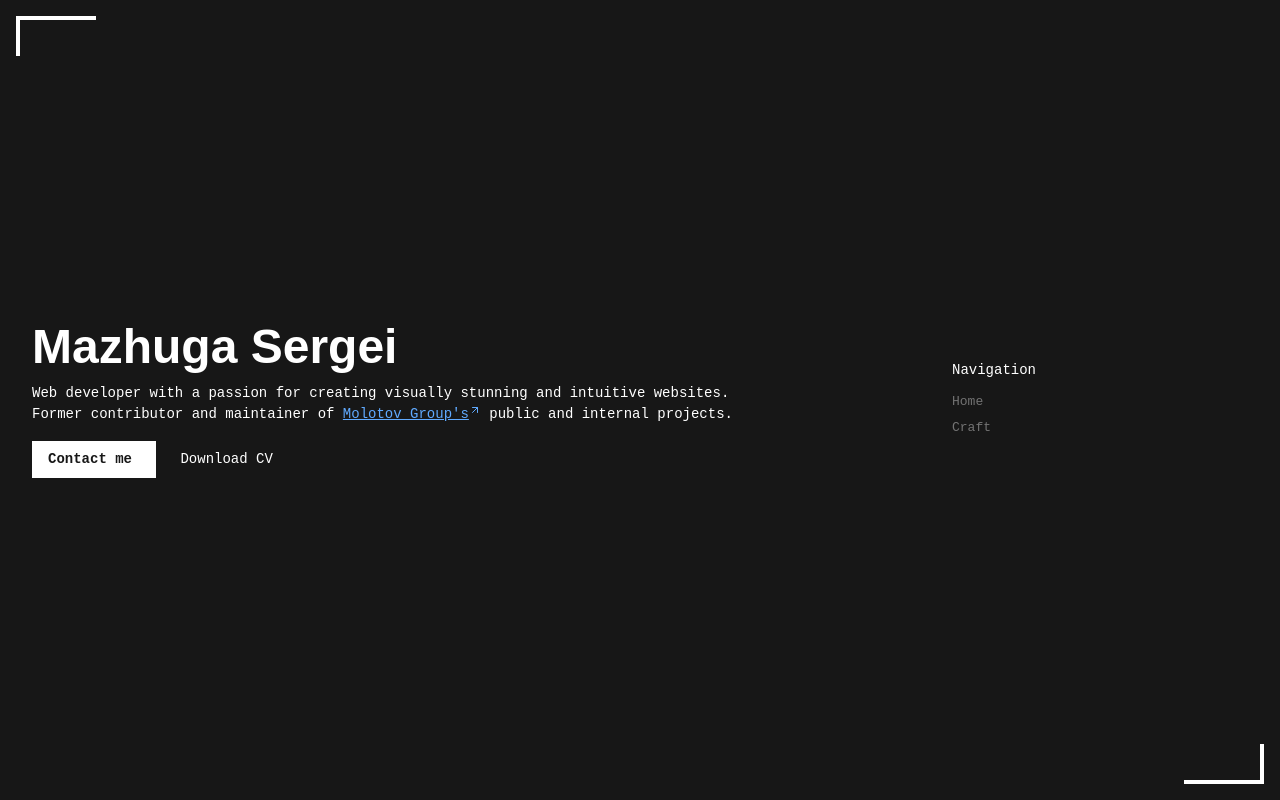
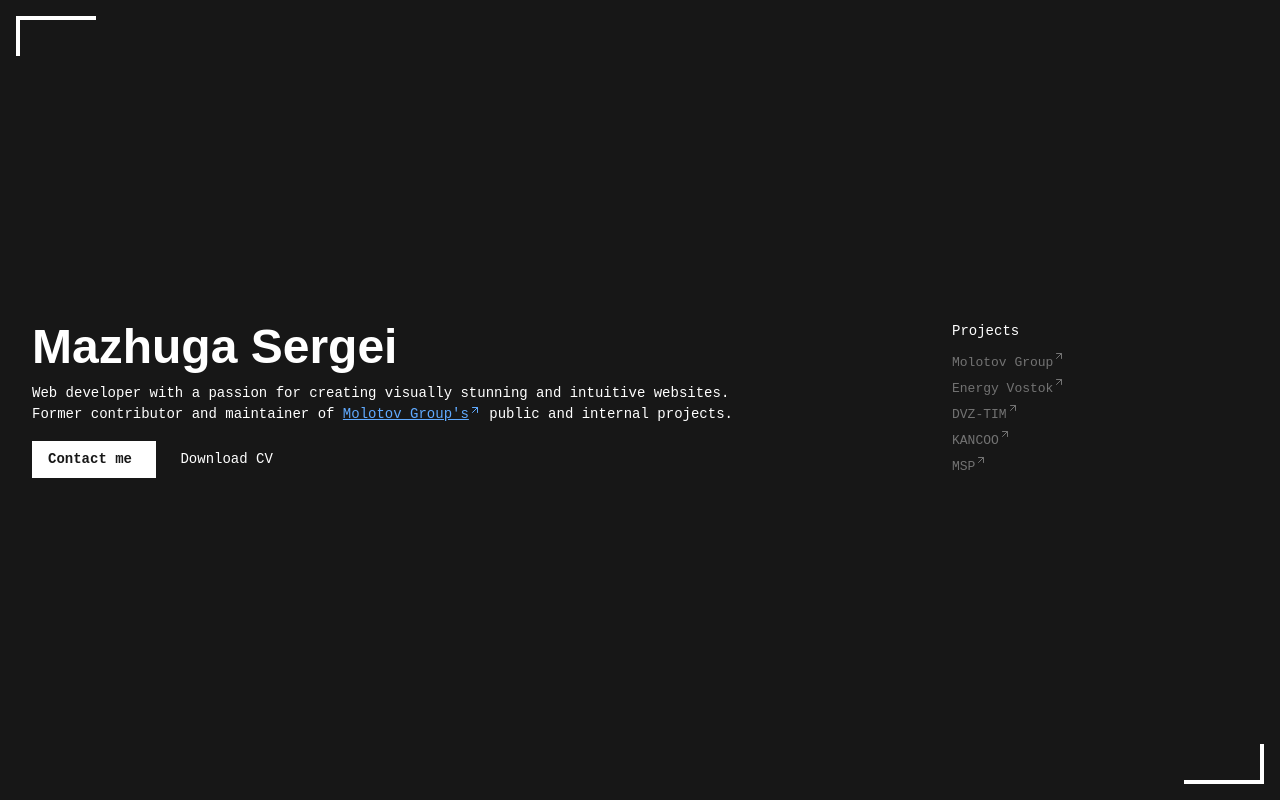
Before and after one commit to mazhugasergei/mazhugasergei.github.io, a Next.js app: page / in a window 1280 px wide. Built offline with nearby package versions, Linux system fonts and the light colour scheme; a web font is replaced by a local one.

Commit message:
replace navigation with projects

```diff
--- a/app/components/aside.tsx
+++ b/app/components/aside.tsx
@@ -1,23 +1,26 @@
 import { cn } from "@/app/lib/utils"
-import Link from "next/link"
+import NextLink from "next/link"
 import React from "react"
 import { headingFont } from "../fonts"
+import { Link } from "./ui"
 
 export const Aside = React.forwardRef<HTMLDivElement, React.HTMLAttributes<HTMLDivElement>>(
   ({ className, ...props }, ref) => {
     return (
       <aside ref={ref} {...props} className={className}>
         <div className="h-full space-y-4 rounded-xl bg-secondary p-6">
-          <Link href="/" className={cn(headingFont.className, "grid text-2xl font-bold leading-7")}>
+          <NextLink href="/" className={cn(headingFont.className, "grid text-2xl font-bold leading-7")}>
             <span>Mazhuga</span>
             <span>Sergei</span>
-          </Link>
+          </NextLink>
           <Nav />
         </div>
       </aside>
     )
   }
 )
+
+Aside.displayName = "Aside"
 
 export const Nav = React.forwardRef<HTMLDivElement, React.HTMLAttributes<HTMLDivElement>>(
   ({ className, ...props }, ref) => {
@@ -34,13 +37,59 @@ export const Nav = React.forwardRef<HTMLDivElement, React.HTMLAttributes<HTMLDiv
     return (
       <nav ref={ref} {...props} className={className}>
         <ul>
-          {routes.map((route) => (
-            <li key={route.name}>
-              <Link
-                href={route.href}
+          {routes.map(({ href, name }) => (
+            <li key={name}>
+              <NextLink
+                href={href}
                 className="block text-[0.8125rem] leading-loose text-secondary-foreground transition hover:text-foreground"
               >
-                {route.name}
+                {name}
+              </NextLink>
+            </li>
+          ))}
+        </ul>
+      </nav>
+    )
+  }
+)
+
+Nav.displayName = "Nav"
+
+export const Projects = React.forwardRef<HTMLDivElement, React.HTMLAttributes<HTMLDivElement>>(
+  ({ className, ...props }, ref) => {
+    const projects = [
+      {
+        name: "Molotov Group",
+        href: "https://molotov-group.ru",
+      },
+      {
+        name: "Energy Vostok",
+        href: "https://energy-vostok.ru",
+      },
+      {
+        name: "DVZ-TIM",
+        href: "https://dvz-tim.ru",
+      },
+      {
+        name: "KANCOO",
+        href: "https://www.kancoo.tech",
+      },
+      {
+        name: "MSP",
+        href: "https://mspvl.ru",
+      },
+    ]
+    return (
+      <nav ref={ref} {...props} className={className}>
+        <ul>
+          {projects.map(({ name, href }) => (
+            <li key={name}>
+              <Link
+                external
+                href={href}
+                className="text-[0.8125rem] leading-loose text-secondary-foreground no-underline transition hover:text-foreground"
+              >
+                {name}
               </Link>
             </li>
           ))}
@@ -49,3 +98,5 @@ export const Nav = React.forwardRef<HTMLDivElement, React.HTMLAttributes<HTMLDiv
     )
   }
 )
+
+Projects.displayName = "Projects"
--- a/app/page.tsx
+++ b/app/page.tsx
@@ -1,4 +1,4 @@
-import { Nav } from "./components/aside"
+import { Projects } from "./components/aside"
 import { Link, SymbolTransitionText } from "./components/ui"
 import { headingFont } from "./fonts"
 import { cn } from "./lib/utils"
@@ -50,8 +50,8 @@ const Intro = () => {
       </div>
 
       <div className="space-y-2">
-        <h2>Navigation</h2>
-        <Nav />
+        <h2>Projects</h2>
+        <Projects />
       </div>
     </section>
   )
```
